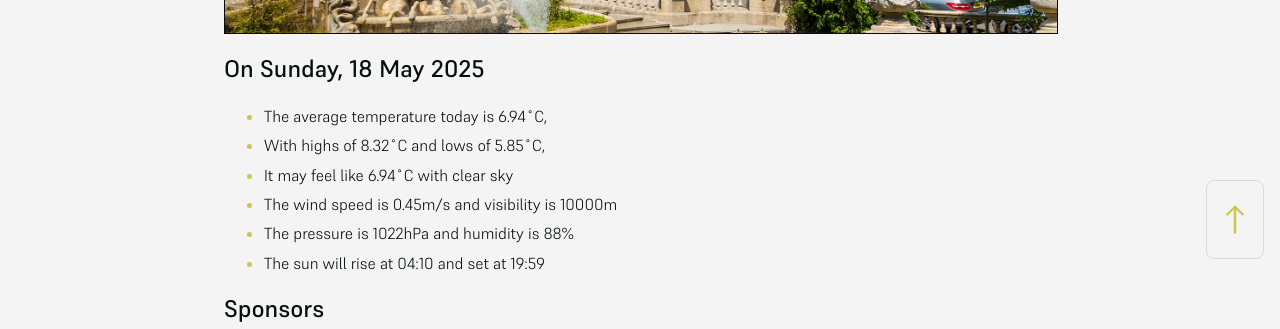
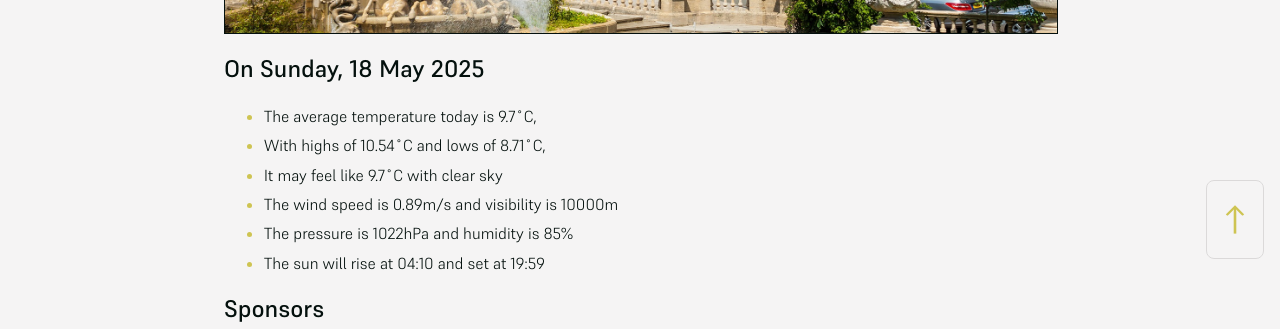
Before and after one commit to mat-0/cheltenham-open-data, a Jekyll site: the page built from index.md, in a window 1280 px wide. Shown: the part 625-954 px from the top of the page. Built offline with Jekyll 4.4.1, drawn with Linux system fonts in a browser that asks for light colours.

Commit message:
Updated 2025-05-18 05:58:00

```diff
--- a/index.md
+++ b/index.md
@@ -10,11 +10,11 @@ seo: Menu
 <!-- weather_marker starts -->
 ## On Sunday, 18 May 2025
 
-- The average temperature today is 6.94˚C,
-- With highs of 8.32˚C and lows of 5.85˚C,
-- It may feel like 6.94˚C with clear sky
-- The wind speed is 0.45m/s and visibility is 10000m
-- The pressure is 1022hPa and humidity is 88%
+- The average temperature today is 9.7˚C,
+- With highs of 10.54˚C and lows of 8.71˚C,
+- It may feel like 9.7˚C with clear sky
+- The wind speed is 0.89m/s and visibility is 10000m
+- The pressure is 1022hPa and humidity is 85%
 - The sun will rise at 04:10 and set at 19:59
 
 <!-- weather_marker ends -->
```
Also changed, not shown: _data/flood.json (+5 -48 lines), _pages/fix-my-street.md (+1 -1 lines), _pages/news.md (+8 -8 lines).
